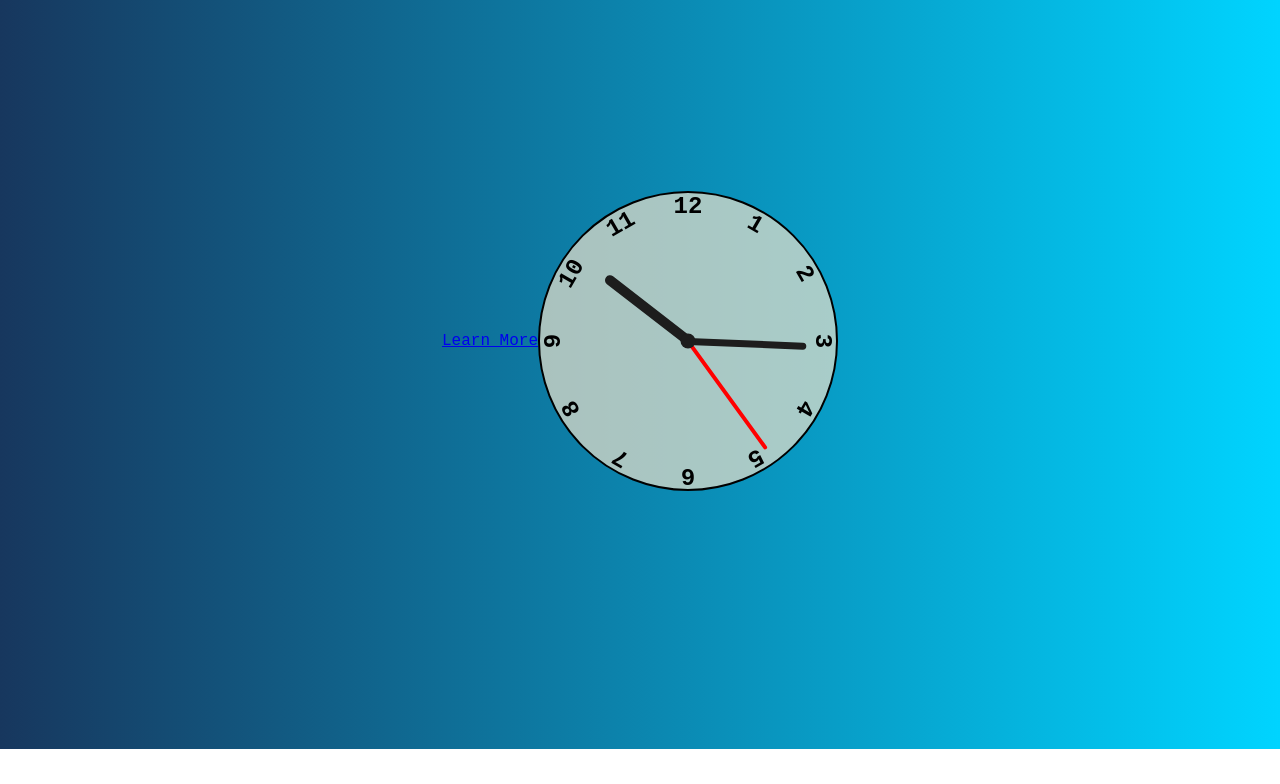
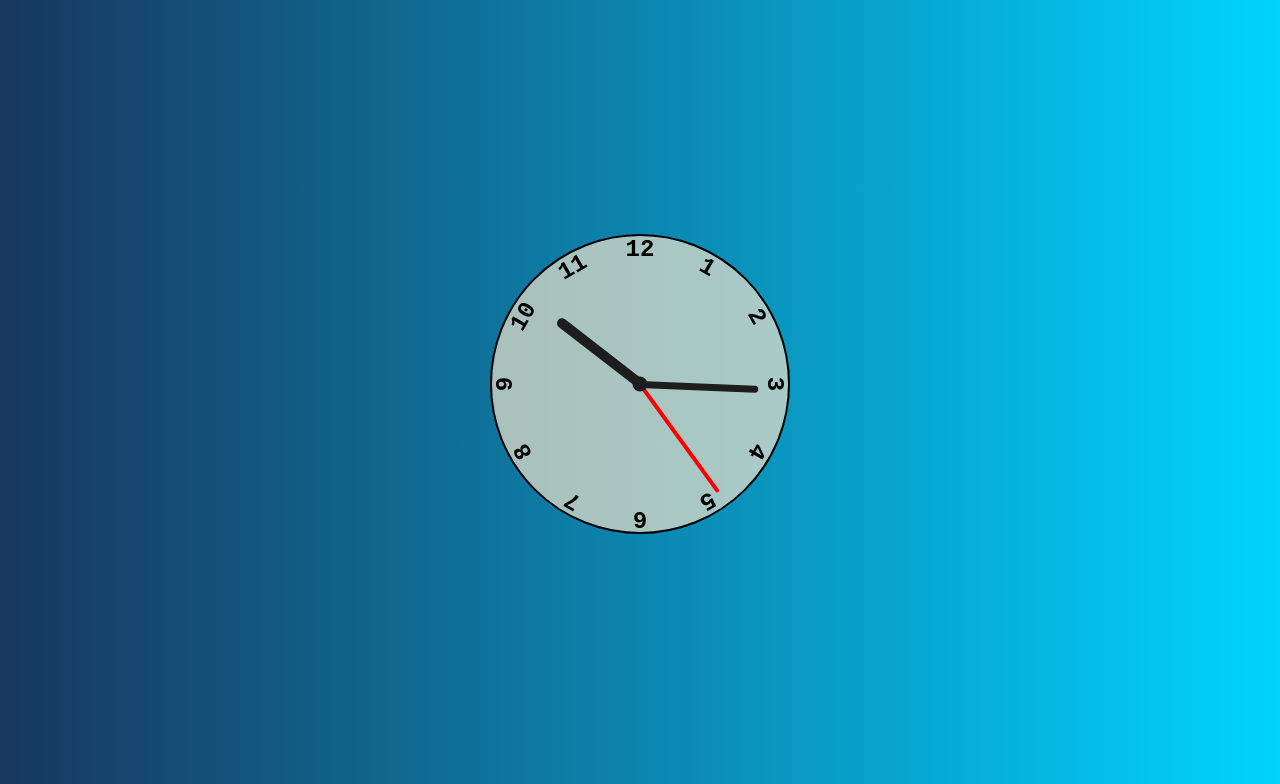
Before and after one commit to eur1p3des/Clock, a plain HTML site: page index.html in a window 1280 px wide. Shown: the part 67-851 px from the top of the page. Before the commit the page ends 816 px from the top, so only its background shows below. Drawn offline with Linux system fonts and the light colour scheme.

Commit message:
Update styles.css

```diff
--- a/styles.css
+++ b/styles.css
@@ -1,12 +1,81 @@
 *,
 *::after,
-*::before{
+*::before {
     box-sizing: border-box;
-    font-family:'Courier New', Courier, monospace;
+    font-family: 'Courier New', Courier, monospace;
 }
 
+/* Custom Properties, update these for your own design */
+
+:root {
+    --ff-primary: 'Source Sans Pro', sans-serif;
+    --ff-secondary: 'Source Code Pro', monospace;
+
+    --fw-reg: 300;
+    --fw-bold: 900;
+
+    --clr-white: #fff;
+    --clr-light: #EDE2CB;
+    --clr-dark: #303030;
+    --clr-accent: #16e0bd;
+    --clr-accent2: #E01639;
+    --clr-darkwhite: #EDE2CB;
+
+    --fs-h1: 3rem;
+    --fs-h2: 2.25rem;
+    --fs-h3: 1.5rem;
+    --fs-h5: 1.25rem;
+    --fs-footer: 2rem;
+    --fs-body: 1rem;
+
+    --bs: 0.25em 0.25em 0.75em rgba(0, 0, 0, .25),
+        0.125em 0.125em 0.25em rgba(0, 0, 0, .15);
+}
+
+
 body{
+    min-height: 100vh;
+    overflow: hidden;
+    margin: 0;
     background: linear-gradient(to right, #17375e, #00d4ff);
+}
+header{
+    padding-left: 1em;
+}
+
+.btn {
+    position: relative;
+    display: inline-block;
+    margin-top: 1em;
+    background: transparent;
+    color: var(--clr-light);
+    text-decoration: none;
+    cursor: pointer;
+    font-size: 1.5rem;
+    text-transform: uppercase;
+    letter-spacing: 2px;
+    font-weight: var(--fw-bold);
+}
+
+.btn::after{
+    content: '';
+    position: absolute;
+    bottom: 0;
+    left: 50%;
+    width: 0%;
+    height: 1px;
+    background: var(--clr-light);
+    transition: .3s ease-out;
+}
+
+.btn:hover::after{
+    left: 0;
+    width: 100%;
+}
+
+
+
+.body__clock {
     display: flex;
     justify-content: center;
     align-items: center;
@@ -14,7 +83,7 @@ body{
     overflow: hidden;
 }
 
-.clock{
+.clock {
     width: 300px;
     height: 300px;
     background-color: rgb(237, 226, 203, .7);
@@ -23,7 +92,7 @@ body{
     position: relative;
 }
 
-.clock .number{
+.clock .number {
     --rotation: 0;
     position: absolute;
     width: 100%;
@@ -34,43 +103,53 @@ body{
     transform: rotate(var(--rotation));
 }
 
-.clock .number1{
+.clock .number1 {
     --rotation: 30deg;
 }
+
 .clock .number2 {
     --rotation: 60deg;
 }
+
 .clock .number3 {
     --rotation: 90deg;
 }
+
 .clock .number4 {
     --rotation: 120deg;
 }
+
 .clock .number5 {
     --rotation: 150deg;
 }
+
 .clock .number6 {
     --rotation: 180deg;
 }
+
 .clock .number7 {
     --rotation: 210deg;
 }
+
 .clock .number8 {
     --rotation: 240deg;
 }
+
 .clock .number9 {
     --rotation: 270deg;
 }
+
 .clock .number10 {
     --rotation: 300deg;
 }
+
 .clock .number11 {
     --rotation: 330deg;
 }
 
-.clock .hand{
-    --rotation:0;
-    position:absolute;
+.clock .hand {
+    --rotation: 0;
+    position: absolute;
     bottom: 50%;
     left: 50%;
     background-color: black;
@@ -82,7 +161,7 @@ body{
     transform: translateX(-50%) rotate(calc(var(--rotation)*1deg));
 }
 
-.clock::after{
+.clock::after {
     content: '';
     position: absolute;
     background-color: rgb(29, 29, 29);
@@ -95,21 +174,31 @@ body{
     border-radius: 50%;
 }
 
-.clock .hand.second{
+.clock .hand.second {
     width: 4px;
     height: 45%;
     border: none;
     background-color: rgb(255, 0, 0);
 }
-.clock .hand.minute{
+
+.clock .hand.minute {
     width: 7px;
     height: 40%;
     border: none;
     background-color: rgb(29, 29, 29);
 }
+
 .clock .hand.hour {
     width: 10px;
     height: 35%;
     border: none;
     background-color: rgb(29, 29, 29);
 }
+
+
+/* MEDIA */
+@media (max-width: 600px) {
+    .btn{
+        font-size: 1 em;
+    }
+}
```
